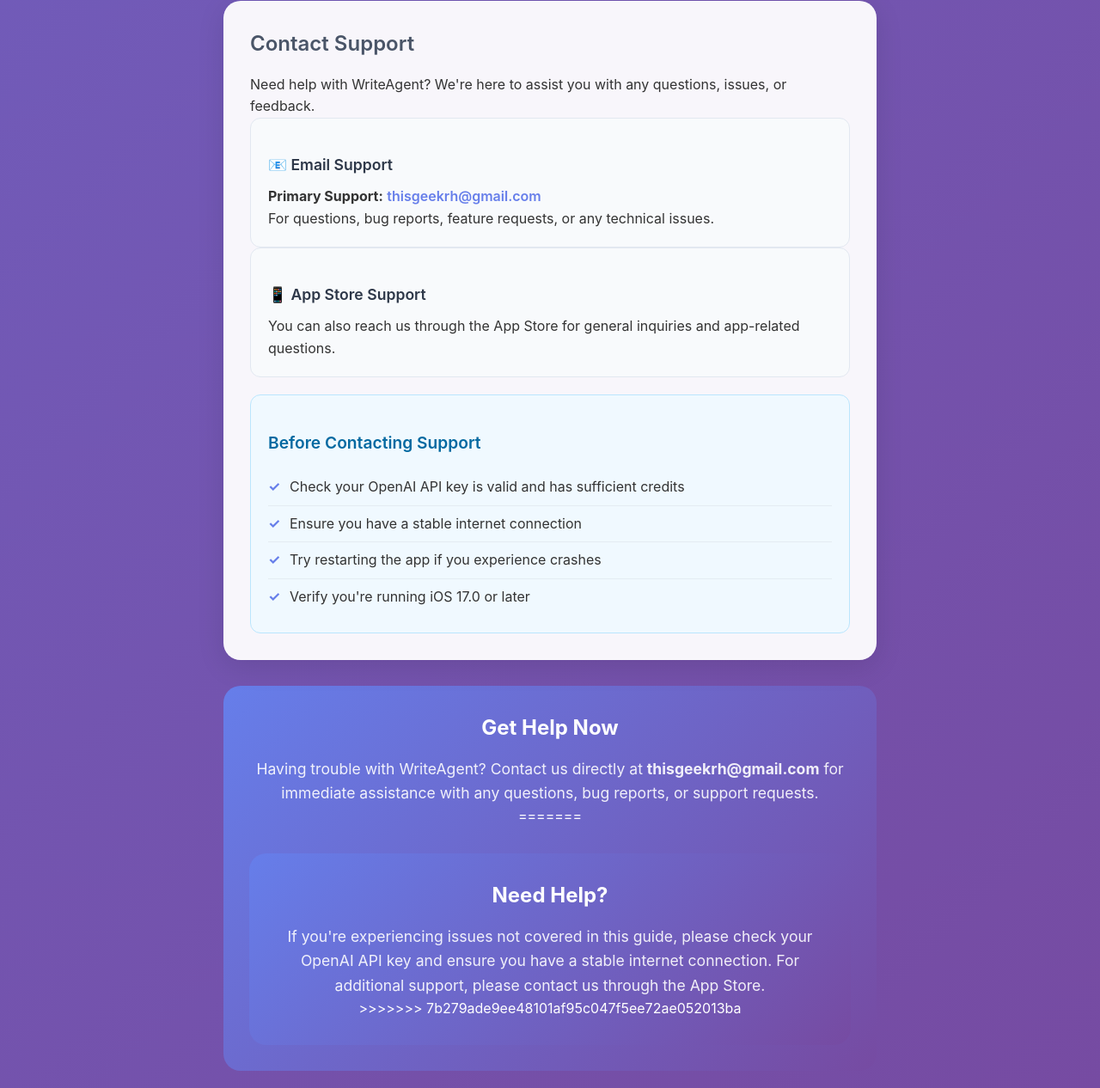
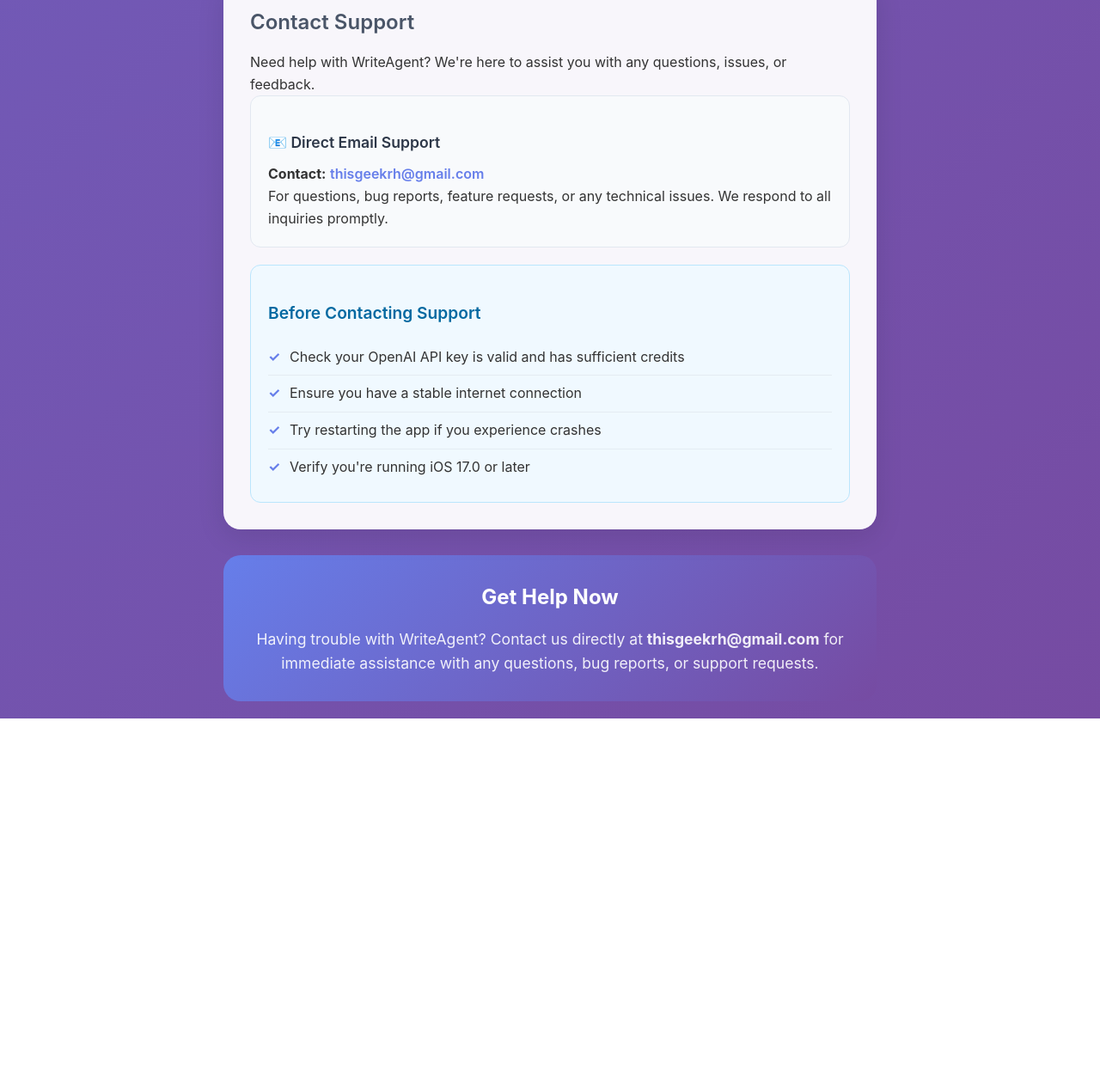
Before and after one commit to thisgeekrh/writeagent-support, a plain HTML site: page index.html in a window 1280 px wide. Shown: the part 5695-6961 px from the top of the page at 86% size. After the commit the page ends 6531 px from the top, so only its background shows below. Drawn offline with Linux system fonts and the light colour scheme.

Commit message:
Remove App Store support references, focus on direct email contact

```diff
--- a/index.html
+++ b/index.html
@@ -406,24 +406,18 @@
             <p>We may update this privacy policy from time to time. Any changes will be posted on this page with an updated "Last Updated" date.</p>
 
             <h3>Contact Us</h3>
-            <p>If you have questions about this privacy policy, please contact us through the App Store or via the support information provided above.</p>
+            <p>If you have questions about this privacy policy, please contact us at <strong>thisgeekrh@gmail.com</strong>.</p>
         </div>
 
-<<<<<<< HEAD
         <div class="card">
             <h2>Contact Support</h2>
             <p>Need help with WriteAgent? We're here to assist you with any questions, issues, or feedback.</p>
 
             <div class="contact-methods">
                 <div class="contact-method">
-                    <h3>📧 Email Support</h3>
-                    <p><strong>Primary Support:</strong> <a href="mailto:thisgeekrh@gmail.com">thisgeekrh@gmail.com</a></p>
-                    <p>For questions, bug reports, feature requests, or any technical issues.</p>
-                </div>
-
-                <div class="contact-method">
-                    <h3>📱 App Store Support</h3>
-                    <p>You can also reach us through the App Store for general inquiries and app-related questions.</p>
+                    <h3>📧 Direct Email Support</h3>
+                    <p><strong>Contact:</strong> <a href="mailto:thisgeekrh@gmail.com">thisgeekrh@gmail.com</a></p>
+                    <p>For questions, bug reports, feature requests, or any technical issues. We respond to all inquiries promptly.</p>
                 </div>
             </div>
 
@@ -441,11 +435,6 @@
         <div class="contact-info">
             <h2>Get Help Now</h2>
             <p>Having trouble with WriteAgent? Contact us directly at <strong>thisgeekrh@gmail.com</strong> for immediate assistance with any questions, bug reports, or support requests.</p>
-=======
-        <div class="contact-info">
-            <h2>Need Help?</h2>
-            <p>If you're experiencing issues not covered in this guide, please check your OpenAI API key and ensure you have a stable internet connection. For additional support, please contact us through the App Store.</p>
->>>>>>> 7b279ade9ee48101af95c047f5ee72ae052013ba
         </div>
     </div>
 </body>
```
